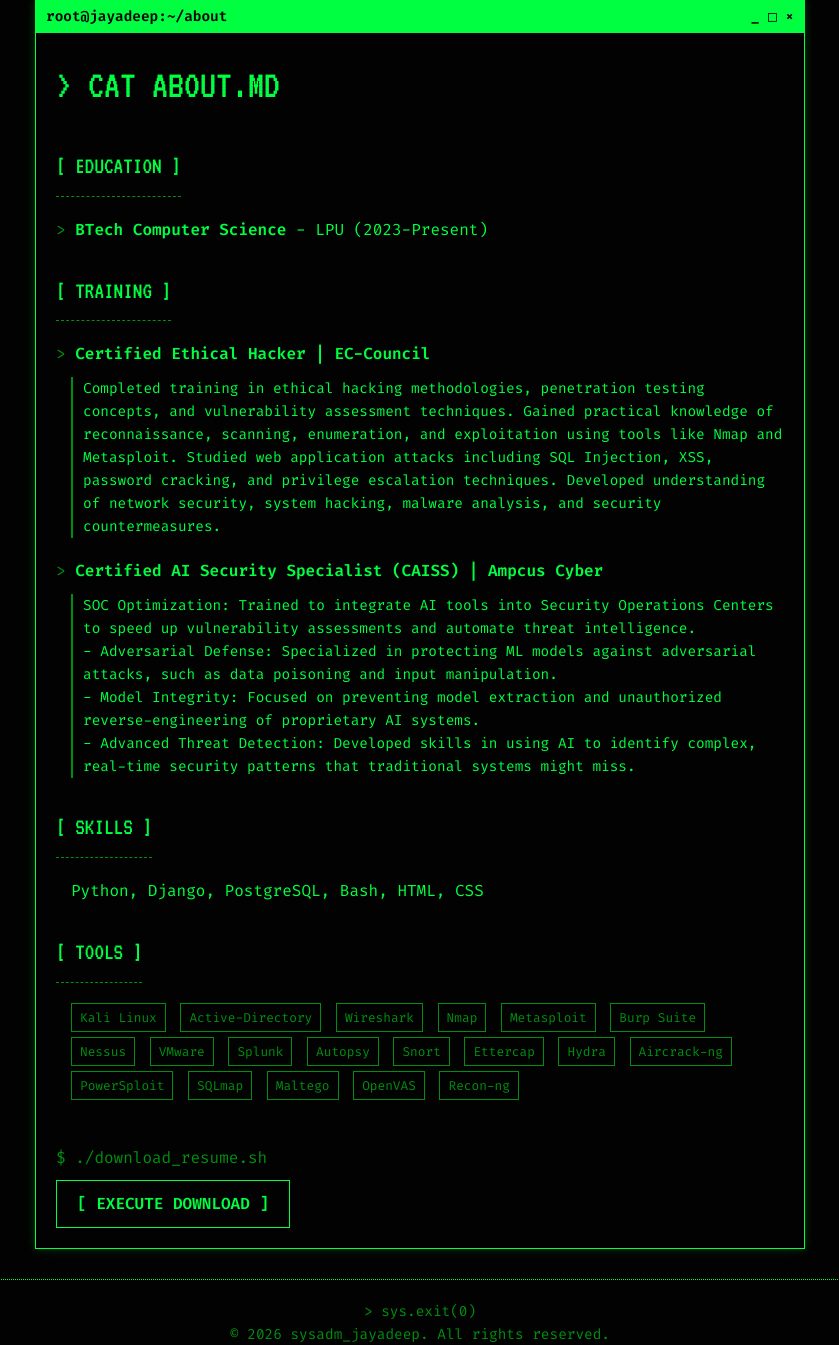
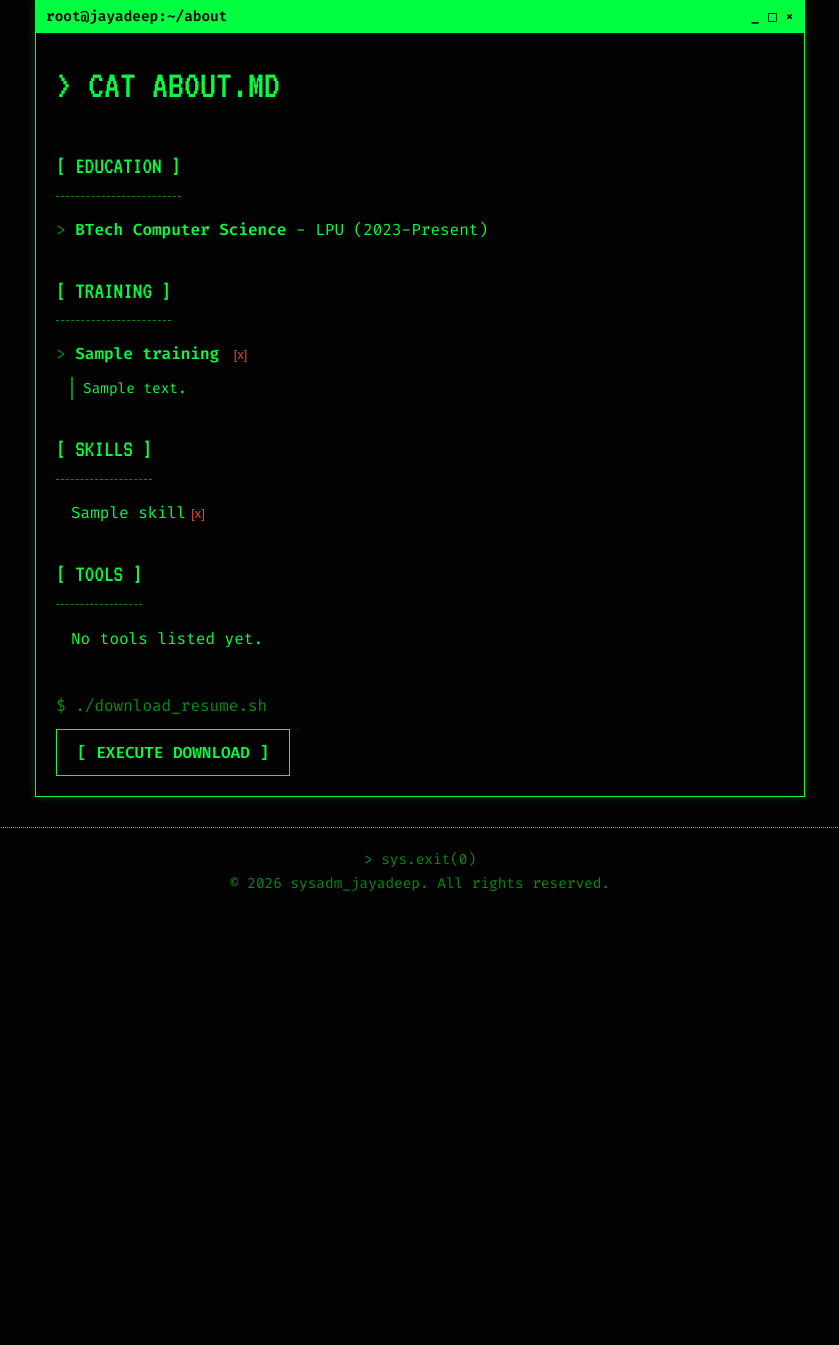
Before and after one commit to komarthijayadeep/portfolio, a Django app: page /about/ in a window 1280 px wide. Shown: the part 121-1466 px from the top of the page, without its empty margins (220-1059 px from the left). After the commit the page ends 1012 px from the top, so only its background shows below. Run offline with Django 5.2, Linux system fonts and the light colour scheme; a user stored in the database is signed in; tables that the repository leaves empty hold one stand-in row (values such as "Sample post").

Commit message:
Delete-Option

```diff
--- a/projects_app/models.py
+++ b/projects_app/models.py
@@ -30,3 +30,21 @@ class Certificate(models.Model):
 
     def __str__(self):
         return f"{self.title} - {self.issuer}"
+
+class Skill(models.Model):
+    CATEGORY_CHOICES = (
+        ('skill', 'Core Skill'),
+        ('tool', 'Tool'),
+    )
+    name = models.CharField(max_length=100)
+    category = models.CharField(max_length=20, choices=CATEGORY_CHOICES, default='skill')
+
+    def __str__(self):
+        return f"{self.name} ({self.get_category_display()})"
+
+class Training(models.Model):
+    title = models.CharField(max_length=200)
+    description = models.TextField()
+
+    def __str__(self):
+        return self.title
--- a/projects_app/urls.py
+++ b/projects_app/urls.py
@@ -11,4 +11,8 @@ urlpatterns = [
     path('projects/add/', views.project_create, name='project_create'),
     path('projects/<slug:slug>/', views.project_detail, name='project_detail'),
     path('projects/<slug:slug>/delete/', views.project_delete, name='project_delete'),
+    path('skills/add/', views.skill_create, name='skill_create'),
+    path('skills/<int:id>/delete/', views.skill_delete, name='skill_delete'),
+    path('training/add/', views.training_create, name='training_create'),
+    path('training/<int:id>/delete/', views.training_delete, name='training_delete'),
 ]
--- a/projects_app/views.py
+++ b/projects_app/views.py
@@ -1,14 +1,21 @@
 from django.shortcuts import render, get_object_or_404, redirect
 from django.contrib.auth.decorators import login_required, user_passes_test
-from .models import Project, Certificate
-from .forms import ProjectForm, CertificateForm
+from .models import Project, Certificate, Skill, Training
+from .forms import ProjectForm, CertificateForm, SkillForm, TrainingForm
 
 def home(request):
     projects = Project.objects.order_by('-created_date')[:3]  # Show recent 3 projects
     return render(request, 'home.html', {'projects': projects})
 
 def about(request):
-    return render(request, 'about.html')
+    skills = Skill.objects.filter(category='skill')
+    tools = Skill.objects.filter(category='tool')
+    trainings = Training.objects.all()
+    return render(request, 'about.html', {
+        'skills': skills,
+        'tools': tools,
+        'trainings': trainings
+    })
 
 def project_list(request):
     projects = Project.objects.order_by('-created_date')
@@ -55,3 +62,39 @@ def certificate_create(request):
     else:
         form = CertificateForm()
     return render(request, 'certificates/certificate_create.html', {'form': form})
+
+@user_passes_test(lambda u: u.is_staff)
+def skill_create(request):
+    if request.method == 'POST':
+        form = SkillForm(request.POST)
+        if form.is_valid():
+            form.save()
+            return redirect('about')
+    else:
+        form = SkillForm()
+    return render(request, 'projects/skill_create.html', {'form': form})
+
+@user_passes_test(lambda u: u.is_staff)
+def training_create(request):
+    if request.method == 'POST':
+        form = TrainingForm(request.POST)
+        if form.is_valid():
+            form.save()
+            return redirect('about')
+    else:
+        form = TrainingForm()
+    return render(request, 'projects/training_create.html', {'form': form})
+
+@user_passes_test(lambda u: u.is_staff)
+def skill_delete(request, id):
+    skill = get_object_or_404(Skill, id=id)
+    if request.method == 'POST':
+        skill.delete()
+    return redirect('about')
+
+@user_passes_test(lambda u: u.is_staff)
+def training_delete(request, id):
+    training = get_object_or_404(Training, id=id)
+    if request.method == 'POST':
+        training.delete()
+    return redirect('about')
--- a/templates/about.html
+++ b/templates/about.html
@@ -22,52 +22,67 @@
 
                 <h2 style="font-size: 1.5rem; color: var(--primary-color);">[ Training ]</h2>
                 <ul style="list-style-type: none; margin-bottom: 30px;">
+                    {% for training in trainings %}
                     <li style="margin-bottom: 20px;">
-                        <span style="color: var(--secondary-color);">></span> <strong>Certified Ethical Hacker |
-                            EC-Council</strong>
+                        <span style="color: var(--secondary-color);">></span> <strong>{{ training.title }}</strong>
+                        {% if user.is_staff %}
+                        <form action="{% url 'training_delete' training.id %}" method="post"
+                            style="display:inline; padding: 0; margin: 0; background: none; border: none; box-shadow: none;">
+                            {% csrf_token %}
+                            <button type="submit"
+                                style="background: none; border: none; color: #e74c3c; cursor: pointer; font-size: 0.8em; padding: 0; margin-left: 5px;">[x]</button>
+                        </form>
+                        {% endif %}
                         <p
                             style="margin-top: 10px; margin-left: 15px; border-left: 2px solid var(--secondary-color); padding-left: 10px; font-size: 0.9em;">
-                            Completed training in ethical hacking methodologies, penetration testing concepts, and
-                            vulnerability assessment techniques. Gained practical knowledge of reconnaissance, scanning,
-                            enumeration, and exploitation using tools like Nmap and Metasploit. Studied web application
-                            attacks including SQL Injection, XSS, password cracking, and privilege escalation
-                            techniques. Developed understanding of network security, system hacking, malware analysis,
-                            and security countermeasures.
+                            {{ training.description|linebreaksbr }}
                         </p>
                     </li>
-                    <li style="margin-bottom: 20px;">
-                        <span style="color: var(--secondary-color);">></span> <strong>Certified AI Security Specialist
-                            (CAISS) | Ampcus Cyber</strong>
-                        <p
-                            style="margin-top: 10px; margin-left: 15px; border-left: 2px solid var(--secondary-color); padding-left: 10px; font-size: 0.9em;">
-                            SOC Optimization: Trained to integrate AI tools into Security Operations Centers to speed up
-                            vulnerability assessments and automate threat intelligence.<br>
-                            - Adversarial Defense: Specialized in protecting ML models against adversarial attacks, such
-                            as data poisoning and input manipulation.<br>
-                            - Model Integrity: Focused on preventing model extraction and unauthorized
-                            reverse-engineering of proprietary AI systems.<br>
-                            - Advanced Threat Detection: Developed skills in using AI to identify complex, real-time
-                            security patterns that traditional systems might miss.
-                        </p>
-                    </li>
+                    {% empty %}
+                    <li><span style="color: var(--secondary-color);">></span> No training records found.</li>
+                    {% endfor %}
                 </ul>
 
                 <h2 style="font-size: 1.5rem; color: var(--primary-color);">[ Skills ]</h2>
-                <p style="margin-bottom: 30px; margin-left: 15px;">Python, Django, PostgreSQL, Bash, HTML, CSS</p>
+                <div
+                    style="margin-bottom: 30px; margin-left: 15px; display: flex; flex-wrap: wrap; gap: 10px; align-items: center;">
+                    {% for skill in skills %}
+                    <span style="display: inline-flex; align-items: center; gap: 5px;">
+                        {{ skill.name }}
+                        {% if user.is_staff %}
+                        <form action="{% url 'skill_delete' skill.id %}" method="post"
+                            style="display:inline; padding: 0; margin: 0; background: none; border: none; box-shadow: none;">
+                            {% csrf_token %}
+                            <button type="submit"
+                                style="background: none; border: none; color: #e74c3c; cursor: pointer; font-size: 0.8em; padding: 0;">[x]</button>
+                        </form>
+                        {% endif %}
+                        {% if not forloop.last %}, {% endif %}
+                    </span>
+                    {% empty %}
+                    No skills listed yet.
+                    {% endfor %}
+                </div>
 
                 <h2 style="font-size: 1.5rem; color: var(--primary-color);">[ Tools ]</h2>
-                <p style="margin-bottom: 30px; margin-left: 15px; line-height: 1.8;">
-                    <span class="tech-tag">Kali Linux</span> <span class="tech-tag">Active-Directory</span> <span
-                        class="tech-tag">Wireshark</span> <span class="tech-tag">Nmap</span> <span
-                        class="tech-tag">Metasploit</span> <span class="tech-tag">Burp Suite</span> <span
-                        class="tech-tag">Nessus</span> <span class="tech-tag">VMware</span> <span
-                        class="tech-tag">Splunk</span> <span class="tech-tag">Autopsy</span> <span
-                        class="tech-tag">Snort</span> <span class="tech-tag">Ettercap</span> <span
-                        class="tech-tag">Hydra</span> <span class="tech-tag">Aircrack-ng</span> <span
-                        class="tech-tag">PowerSploit</span> <span class="tech-tag">SQLmap</span> <span
-                        class="tech-tag">Maltego</span> <span class="tech-tag">OpenVAS</span> <span
-                        class="tech-tag">Recon-ng</span>
-                </p>
+                <div
+                    style="margin-bottom: 30px; margin-left: 15px; line-height: 1.8; display: flex; flex-wrap: wrap; gap: 10px; align-items: center;">
+                    {% for tool in tools %}
+                    <span class="tech-tag" style="display: inline-flex; align-items: center; gap: 5px;">
+                        {{ tool.name }}
+                        {% if user.is_staff %}
+                        <form action="{% url 'skill_delete' tool.id %}" method="post"
+                            style="display:inline; padding: 0; margin: 0; background: none; border: none; box-shadow: none;">
+                            {% csrf_token %}
+                            <button type="submit"
+                                style="background: none; border: none; color: #e74c3c; cursor: pointer; font-size: 0.8em; padding: 0; margin-left: 5px;">[x]</button>
+                        </form>
+                        {% endif %}
+                    </span>
+                    {% empty %}
+                    No tools listed yet.
+                    {% endfor %}
+                </div>
 
                 <div style="margin-top: 40px;">
                     <p style="color: var(--secondary-color); margin-bottom: 10px;">$ ./download_resume.sh</p>
```
Also changed, not shown: projects_app/forms.py (+14 -1 lines), templates/accounts/dashboard.html (+16 -0 lines), templates/projects/skill_create.html (added, +26 -0 lines), templates/projects/training_create.html (added, +26 -0 lines), projects_app/migrations/0003_skill_training.py (added).
